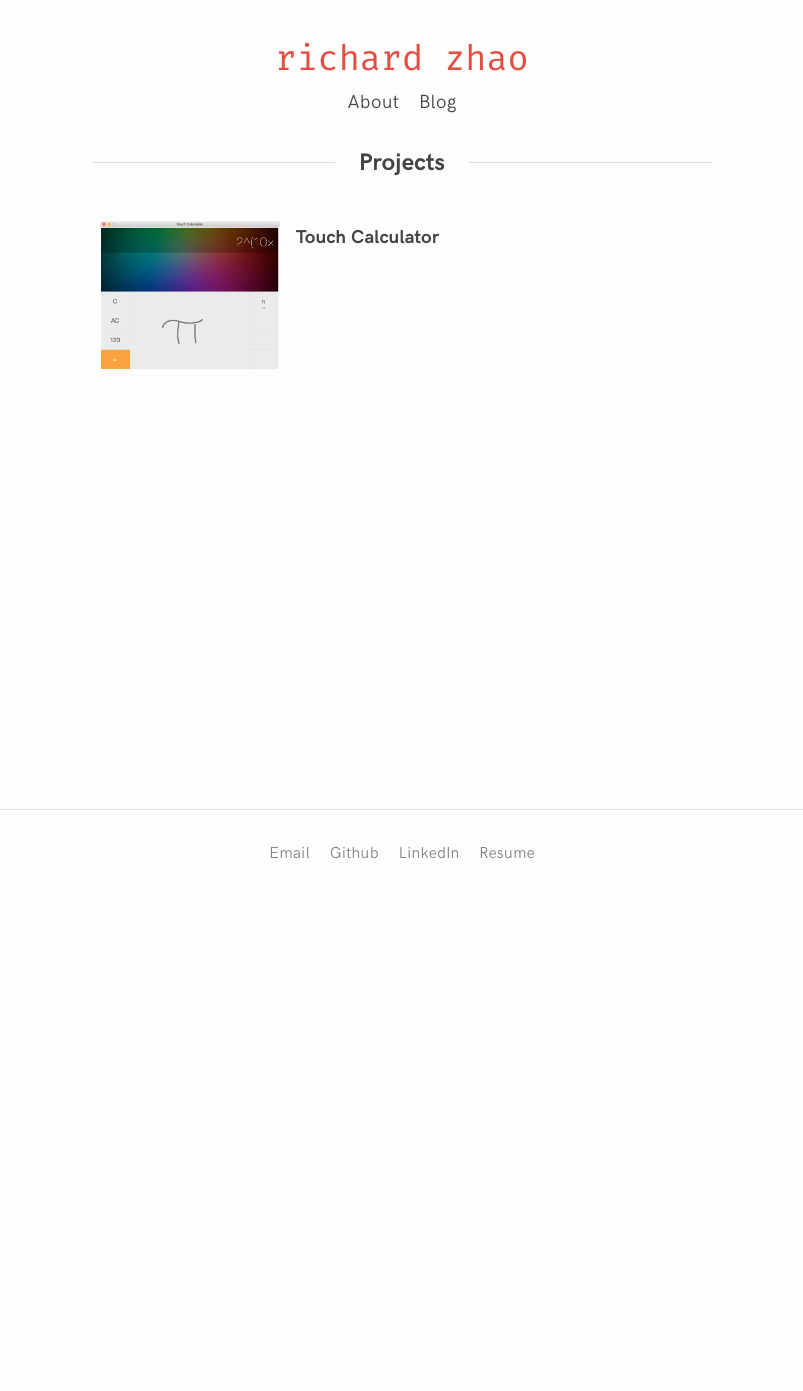
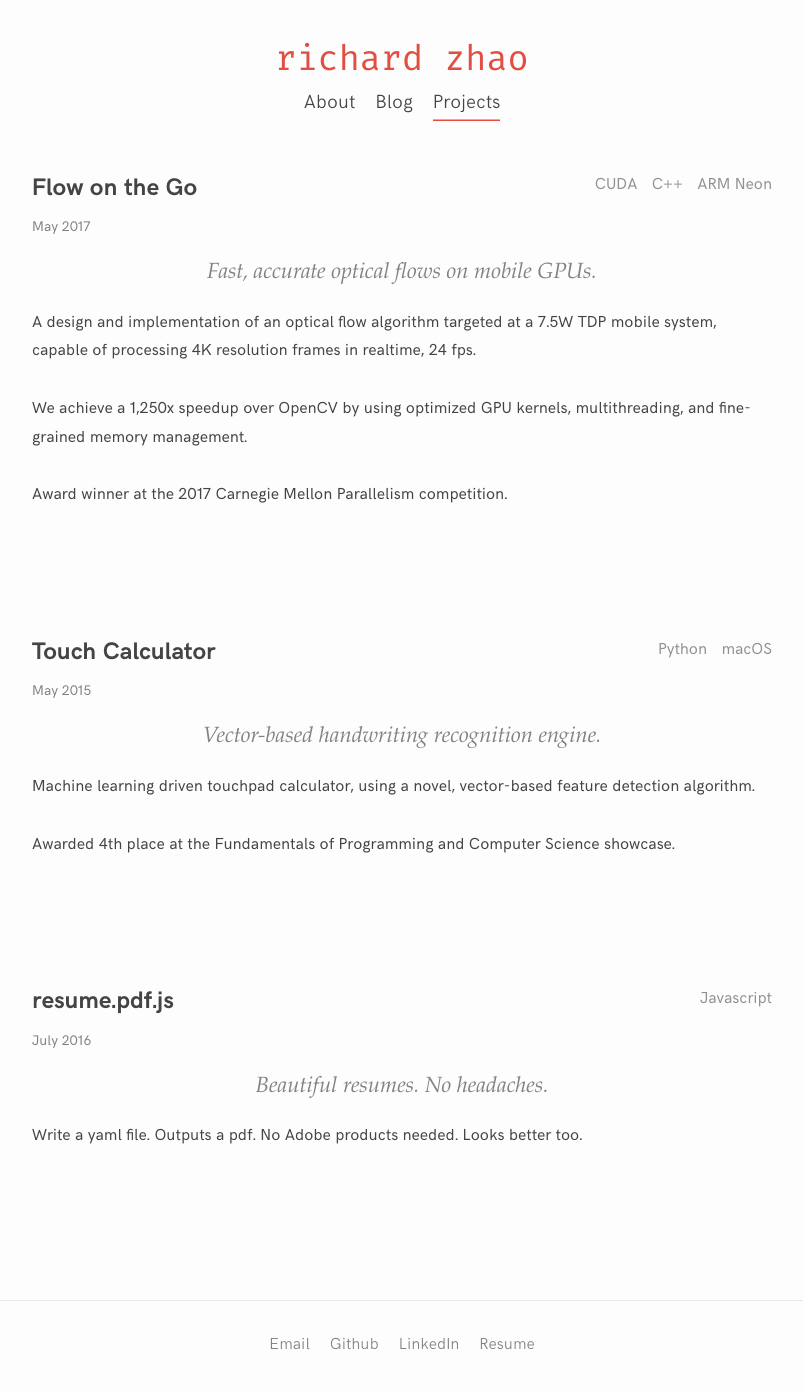
Before and after one commit to zhaorz/zhaorz.github.io, a Jekyll site: the page built from projects.html, in a window 1280 px wide. Shown: the whole page, without its empty margins (238-1041 px from the left). Built offline with Jekyll 4.4.1, drawn with Linux system fonts in a browser that asks for light colours; nearby versions of some CDN libraries; before the commit the page ends 900 px from its top, so only the background shows below that.

Commit message:
Redesign of projects page

```diff
--- a/_data/nav.yml
+++ b/_data/nav.yml
@@ -2,3 +2,5 @@
   url: /about/
 - title: Blog
   url: /blog/
+- title: Projects
+  url: /projects/
--- /dev/null
+++ b/_data/projects.yml
@@ -0,0 +1,30 @@
+- name: Flow on the Go
+  date: May 2017
+  tags: [CUDA, C++, ARM Neon]
+  brief: Fast, accurate optical flows on mobile GPUs.
+  description: >-
+    A design and implementation of an optical flow algorithm targeted at a 7.5W
+    TDP mobile system, capable of processing 4K resolution frames in realtime,
+    24 fps.
+    <br> <br>
+    We achieve a 1,250x speedup over OpenCV by using optimized GPU kernels,
+    multithreading, and fine-grained memory management.
+    <br> <br>
+    Award winner at the 2017 Carnegie Mellon Parallelism competition.
+- name: Touch Calculator
+  date: May 2015
+  tags: [Python, macOS]
+  brief: Vector-based handwriting recognition engine.
+  description: >-
+    Machine learning driven touchpad calculator, using a novel, vector-based
+    feature detection algorithm.
+    <br> <br>
+    Awarded 4th place at the Fundamentals of Programming and Computer Science
+    showcase.
+- name: resume.pdf.js
+  date: July 2016
+  tags: [Javascript]
+  brief: Beautiful resumes. No headaches.
+  description: >-
+    Write a yaml file. Outputs a pdf. No Adobe products needed. Looks better
+    too.
--- /dev/null
+++ b/_includes/project-header.html
@@ -0,0 +1,29 @@
+<div class="project-header">
+
+  <h2>
+    <a href="{{ project.url }}" class="project-link">
+      {{ project.name }}</a>
+  </h2>
+
+  {% if project.tags != empty %}
+  <ul class="tags">
+    <!-- <li>
+         <i class="fa fa-tags"></i>
+         </li> -->
+    {% for tag in project.tags %}
+    <li>
+      {{ tag }}
+    </li>
+    {% endfor %}
+  </ul>
+  {% endif %}
+
+</div>
+
+<div class="project-meta">
+  {% if project.date %}
+    <time>
+      {{ project.date }}
+    </time>
+  {% endif %}
+</div>
--- a/_sass/_layout.scss
+++ b/_sass/_layout.scss
@@ -53,16 +53,24 @@ article {
   font-size: 20px;
 }
 
-.post-list {
+.post-list, .project-list {
   margin-left: 0;
   list-style: none;
 
-  > .post {
+  > .post, .project {
     margin-bottom: $spacing-unit * 4;
+
+    .brief {
+      font-family: $serif-font-family;
+      font-style: italic;
+      font-size: 22px;
+      text-align: center;
+      color: $grey-color;
+    }
   }
 }
 
-.post-meta {
+.post-meta, .project-meta {
   margin-bottom: $spacing-unit / 2;
   display: inline block;
   margin-right: 10px;
@@ -85,13 +93,13 @@ article {
 
 /** Posts **/
 
-.post-header {
+.post-header, .project-header {
   margin-bottom: 5px;
   position: relative;
 
   @extend %clearfix;
 
-  .post-title {
+  .post-title, .project-title {
     margin-bottom: 0;
     float: left;
     color: $text-color;
@@ -99,7 +107,7 @@ article {
   }
 
 
-  .post-link {
+  .post-link, .project-link {
     float: left;
     color: $text-color;
 
--- a/_sass/_projects.scss
+++ /dev/null
@@ -1,30 +0,0 @@
-/**
- * _projects.scss
- */
-
-tbody.projects {
-  width: 100%;
-
-  tr {
-    width: 100%;
-  }
-
-  td.thumbnail {
-
-  }
-
-  td.content {
-    vertical-align: top;
-
-    .header {
-      color: $text-color;
-
-      &:hover {
-        text-decoration: none;
-        box-shadow: inset 0 -1.5px $brand-color;
-      }
-    }
-
-  }
-
-}
--- a/css/main.scss
+++ b/css/main.scss
@@ -9,7 +9,7 @@ $small-font-size:  $base-font-size * 0.875;
 $base-line-height: 1.8;
 
 $code-font-family: "Fira Mono", "Menlo", monospace;
-$serif-font-family: "Cardo", "Georgia", serif;
+$serif-font-family: "Garamond", "Cardo", "Georgia", serif;
 
 $header-font-weight: 700;
 
@@ -57,7 +57,6 @@ $on-laptop:        800px;
         "tables",
         "divider",
         "buttons",
-        "projects",
         "pagination",
         "typography",
         "syntax-highlighting"
--- a/projects.html
+++ b/projects.html
@@ -1,31 +1,24 @@
 ---
-layout: narrow
-title: Projects
+layout: default
 permalink: /projects/
 ---
 
-<div class="horizontal divider"></div>
+<div class="project-list">
+  {% for project in site.data.projects %}
+  <div class="project">
 
-<table>
-  <tbody class="projects">
+    {% include project-header.html %}
 
-    <tr class="project">
+    <p class="brief">
+      {{ project.brief }}
+    </p>
 
-      <td class="thumbnail">
-        <div class="small image">
-          <img src="{{ site.baseurl }}/img/projects/calc.png">
-        </div>
-      </td>
+    <p class="project-description">
+      {% if project.description %}
+      {{ project.description }}
+      {% endif %}
+    </p>
 
-      <td class="content">
-        <h3>
-          <a href="#" class="header">
-            Touch Calculator
-          </a>
-        </h3>
-      </td>
-
-    </tr>
-
-  </tbody>
-</table>
+  </div>
+  {% endfor %}
+</div>
```
